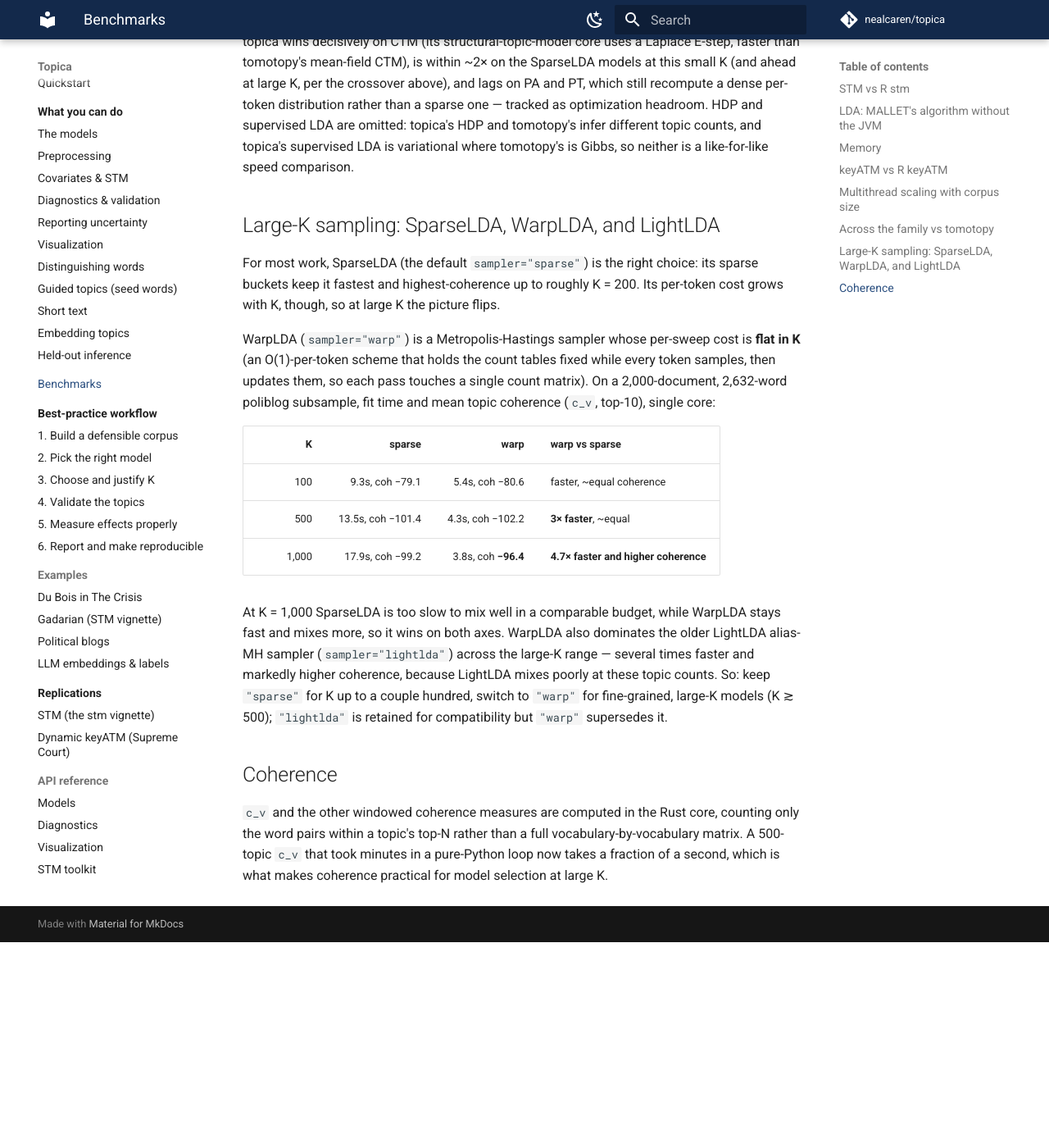
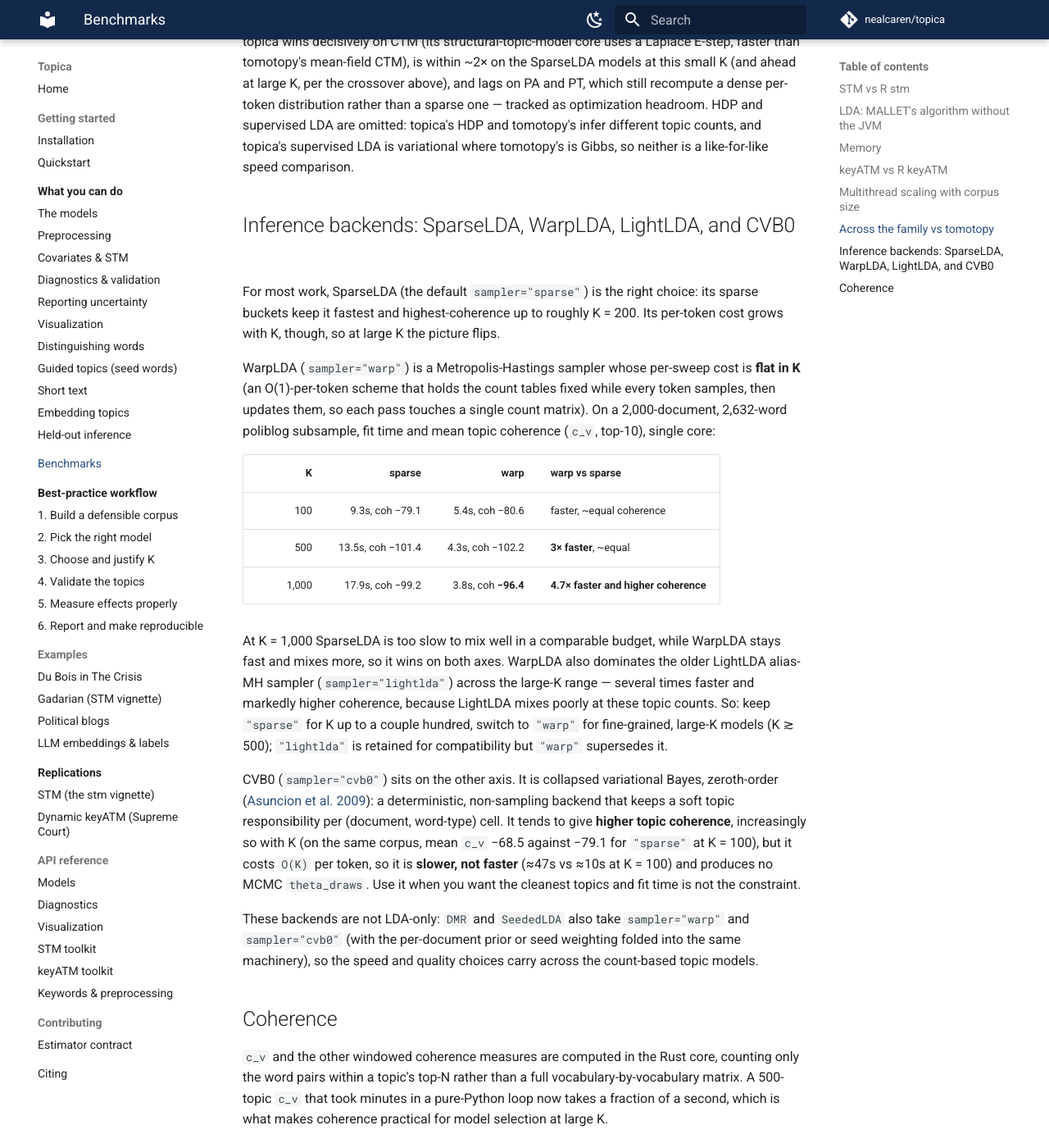
Before and after one commit to nealcaren/turbotopics, an MkDocs documentation site: the page built from docs/benchmarks.md, in a window 1280 px wide and 1400 px high, scrolled down 4357 px. Shown: the whole window at 82% size. Built offline with MkDocs 1.6.1 and Material for MkDocs 9.7.7, drawn with Linux system fonts in a browser that asks for light colours; comment, search, counter and statistics services are not loaded; before the commit the page ends 5506 px from its top, so only the background shows below that.

Commit message:
docs: cover the sampler= inference backends (warp, cvb0) across models
Make the four LDA inference backends discoverable and consistent in the docs.
The benchmarks "large-K sampling" section is now "Inference backends" and adds
CVB0 (the deterministic quality axis) alongside SparseLDA/WarpLDA/LightLDA, plus
a note that DMR and SeededLDA take sampler="warp"/"cvb0" too. The DMR model-guide
note now mentions cvb0 as well as warp.

Co-Authored-By: Claude Opus 4.8 (1M context) <noreply@anthropic.com>

```diff
--- a/docs/benchmarks.md
+++ b/docs/benchmarks.md
@@ -172,7 +172,7 @@ topica's HDP and tomotopy's infer different topic counts, and topica's supervise
 LDA is variational where tomotopy's is Gibbs, so neither is a like-for-like speed
 comparison.
 
-## Large-K sampling: SparseLDA, WarpLDA, and LightLDA
+## Inference backends: SparseLDA, WarpLDA, LightLDA, and CVB0
 
 For most work, SparseLDA (the default `sampler="sparse"`) is the right choice:
 its sparse buckets keep it fastest and highest-coherence up to roughly K = 200.
@@ -198,6 +198,20 @@ LightLDA mixes poorly at these topic counts. So: keep `"sparse"` for K up to a
 couple hundred, switch to `"warp"` for fine-grained, large-K models
 (K ≳ 500); `"lightlda"` is retained for compatibility but `"warp"` supersedes it.
 
+CVB0 (`sampler="cvb0"`) sits on the other axis. It is collapsed variational
+Bayes, zeroth-order ([Asuncion et al. 2009](https://arxiv.org/abs/1205.2662)): a
+deterministic, non-sampling backend that keeps a soft topic responsibility per
+(document, word-type) cell. It tends to give **higher topic coherence**,
+increasingly so with K (on the same corpus, mean `c_v` −68.5 against −79.1 for
+`"sparse"` at K = 100), but it costs `O(K)` per token, so it is **slower, not
+faster** (≈47s vs ≈10s at K = 100) and produces no MCMC `theta_draws`. Use it
+when you want the cleanest topics and fit time is not the constraint.
+
+These backends are not LDA-only: `DMR` and `SeededLDA` also take `sampler="warp"`
+and `sampler="cvb0"` (with the per-document prior or seed weighting folded into
+the same machinery), so the speed and quality choices carry across the
+count-based topic models.
+
 ## Coherence
 
 `c_v` and the other windowed coherence measures are computed in the Rust core,
```
Also changed, not shown: docs/guides/models.md (+7 -4 lines).
